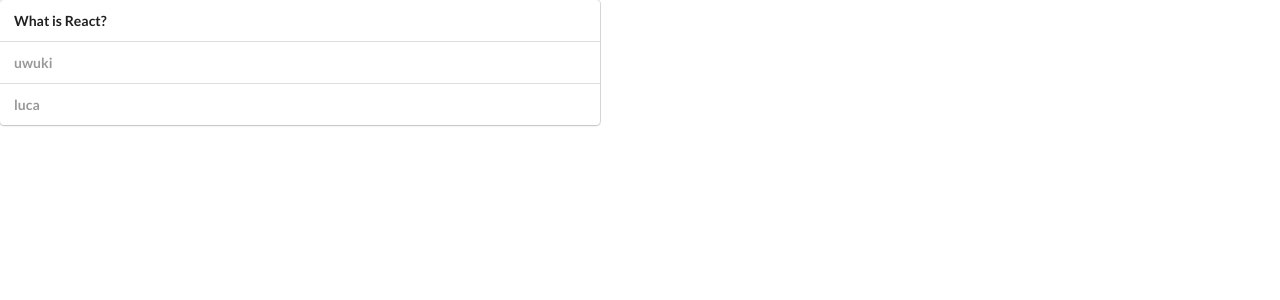
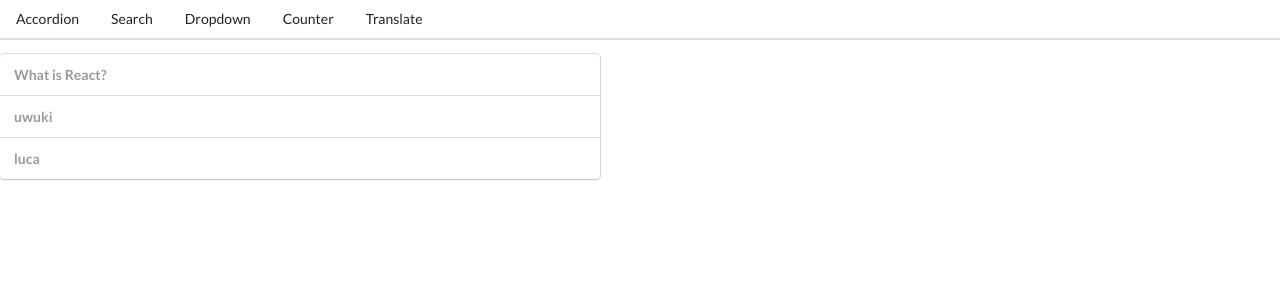
Before and after one commit to elichkaa/LearningReact, a React (Create React App) app in the folder widgets/: page / in a window 1280 px wide. Shown: the top 300 px of the page. Built offline with nearby package versions, Linux system fonts and the light colour scheme.

Commit message:
FInish basic navigation (lecture 13)

```diff
--- a/widgets/src/components/App.js
+++ b/widgets/src/components/App.js
@@ -5,6 +5,7 @@
 import Translate from "./Translate";
 import Dropdown from "./Dropdown";
 import Route from "./Route";
+import Header from "./Header";
 
 const items = [
 	{
@@ -42,6 +43,7 @@
 
 	return (
 		<div>
+			<Header />
 			<Route path="/">
 				<Accordion items={items} />
 			</Route>
--- /dev/null
+++ b/widgets/src/components/Header.js
@@ -0,0 +1,26 @@
+import React from "react";
+import Link from "./Link";
+
+const Header = () => {
+	return (
+		<div className="ui secondary pointing menu">
+			<Link href="/" className="item">
+				Accordion
+			</Link>
+			<Link href="/search" className="item">
+				Search
+			</Link>
+			<Link href="/dropdown" className="item">
+				Dropdown
+			</Link>
+			<Link href="/counter" className="item">
+				Counter
+			</Link>
+			<Link href="/translate" className="item">
+				Translate
+			</Link>
+		</div>
+	);
+};
+
+export default Header;
--- /dev/null
+++ b/widgets/src/components/Link.js
@@ -0,0 +1,23 @@
+import React from "react";
+
+const Link = ({ className, href, children }) => {
+	const onClick = (event) => {
+		if (event.metaKey || event.ctrlKey) {
+			return;
+		}
+
+		event.preventDefault();
+		window.history.pushState({}, "", href);
+
+		const navEvent = new PopStateEvent("popState");
+		window.dispatchEvent(navEvent);
+	};
+
+	return (
+		<a onClick={onClick} className={className} href={href}>
+			{children}
+		</a>
+	);
+};
+
+export default Link;
--- a/widgets/src/components/Route.js
+++ b/widgets/src/components/Route.js
@@ -1,7 +1,20 @@
-import React from "react";
+import { useEffect, useState } from "react";
 
 const Route = ({ path, children }) => {
-	return window.location.pathname === path ? children : null;
+	const [currentPath, setCurrentPath] = useState(window.location.pathname);
+
+	useEffect(() => {
+		const onLocationChange = () => {
+			setCurrentPath(window.location.pathname);
+		};
+		window.addEventListener("popState", onLocationChange);
+
+		return () => {
+			window.removeEventListener("popstate", onLocationChange);
+		};
+	}, []);
+
+	return currentPath === path ? children : null;
 };
 
 export default Route;
```
Also changed, not shown: 1 other file (tests, documents, lock files or other folders).
